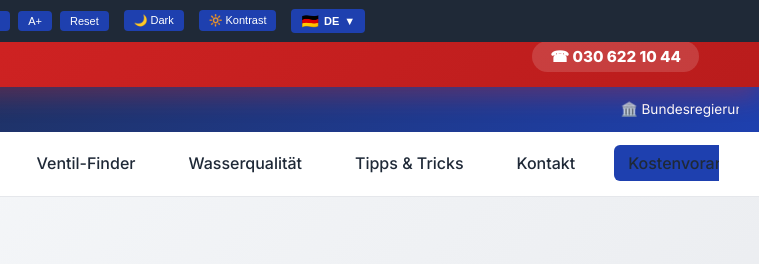
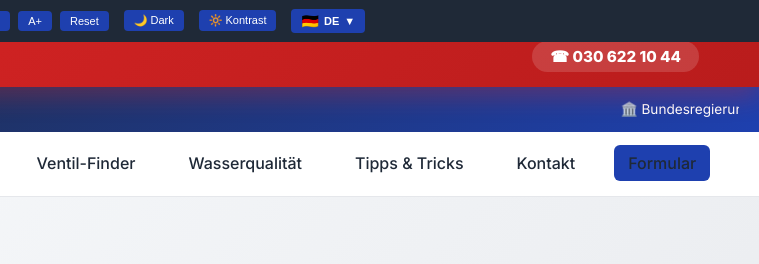
Before and after one commit to sharkBLN/testsite, a plain HTML site: page index.html in a window 1280 px wide. Shown: the top 264 px of the page, 521-1280 px from the left. Drawn offline with Linux system fonts and the light colour scheme.

Commit message:
Update index.html
formular

```diff
--- a/index.html
+++ b/index.html
@@ -2033,7 +2033,7 @@
                 <li class="nav-item"><a href="#tips" id="navTips">Tipps & Tricks</a></li>
                 <li class="nav-item"><a href="#contact" id="navContact">Kontakt</a></li>
                 <li class="nav-item">
-                    <a href="#quote" class="cta-button" id="navCTA">Kostenvoranschlag</a>
+                    <a href="#quote" class="cta-button" id="navCTA">Formular</a>
                 </li>
             </ul>
             <button class="mobile-menu" onclick="toggleMobileMenu()">☰</button>
@@ -2777,7 +2777,7 @@
                             <li>Barrierefreie Bäder</li>
                             <li>Kalkschutz für hartes Berliner Wasser</li>
                         </ul>
-                        <a href="#contact" class="btn btn-secondary">Kostenvoranschlag</a>
+                        <a href="#contact" class="btn btn-secondary">Formular</a>
                     </div>
                 </div>
             </div>
@@ -3496,7 +3496,7 @@
                              '• Anfahrt: Kostenlos im Notfall\n' +
                              '• Stundensatz: Ab 75€ (Meisterbetrieb)\n' +
                              '• Materialkosten: Zum Einkaufspreis\n' +
-                             '• Kostenvoranschlag: Immer gratis\n\n' +
+                             '• Formular: Immer gratis\n\n' +
                              'Jetzt unverbindlich anfragen: 030 622 10 44'
                 },
                 {
```
